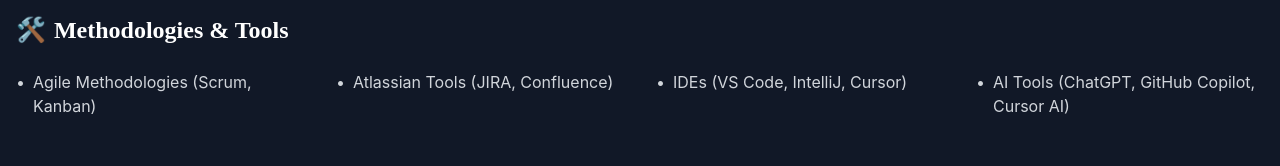
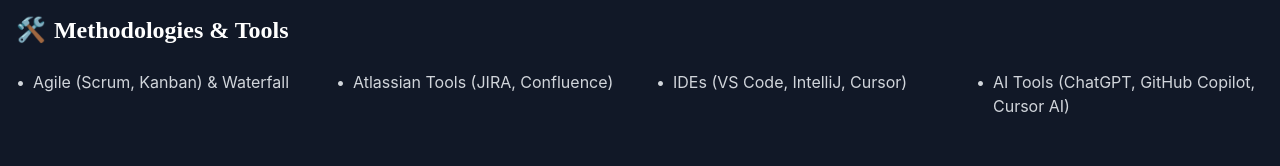
Before and after one commit to npolizois/mypersonalwebsite, a React (Vite) app: page / in a window 1280 px wide. Shown: the part 3118-3284 px from the top of the page. Built offline with nearby package versions, Linux system fonts and the light colour scheme.

Commit message:
fix skills

```diff
--- a/src/components/Skills.tsx
+++ b/src/components/Skills.tsx
@@ -141,7 +141,7 @@
             variants={fadeIn}
           >
             {[
-              "Agile Methodologies (Scrum, Kanban)",
+              "Agile (Scrum, Kanban) & Waterfall",
               "Atlassian Tools (JIRA, Confluence)",
               "IDEs (VS Code, IntelliJ, Cursor)",
               "AI Tools (ChatGPT, GitHub Copilot, Cursor AI)",
```
